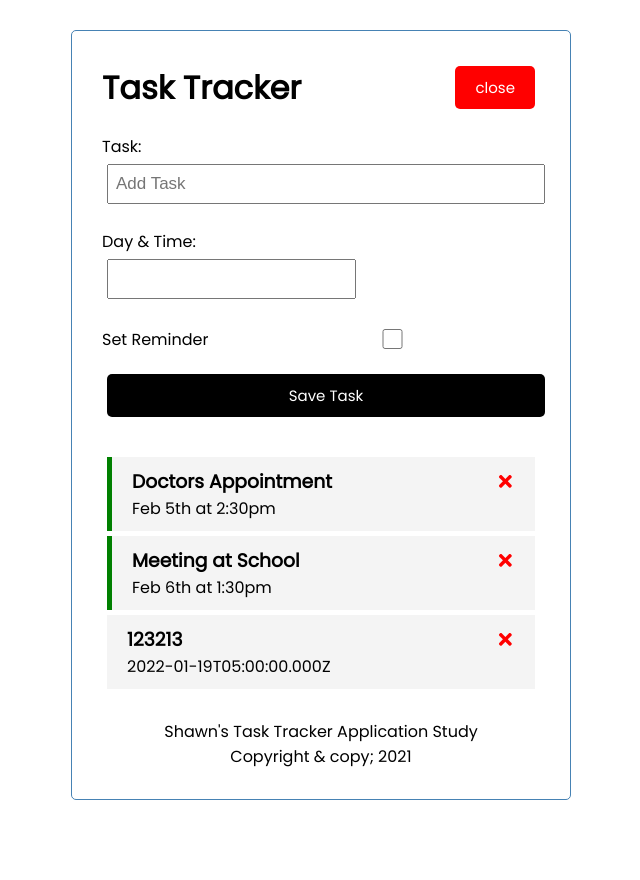
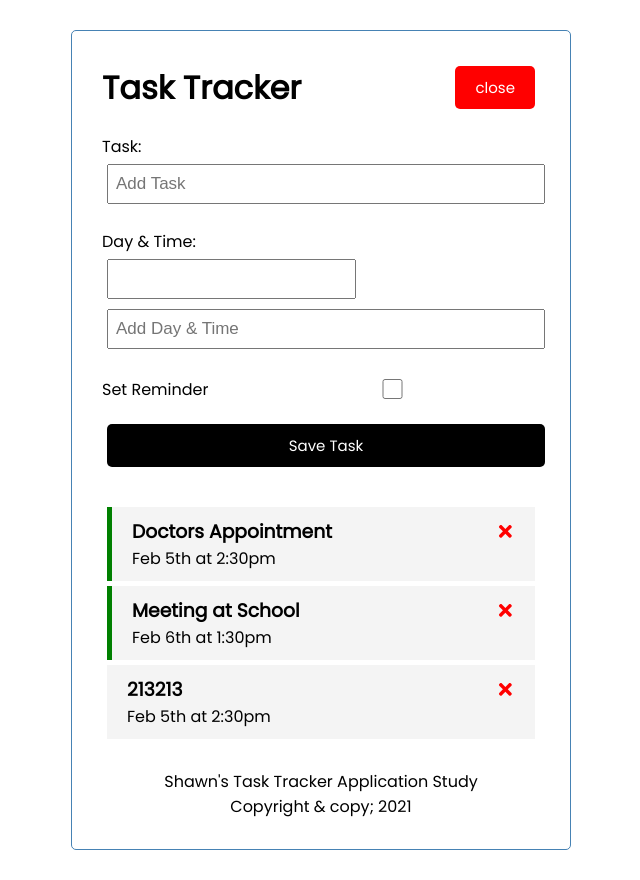
Before and after one commit to schoi0115/react-study-Dec-, a React (Create React App) app: page / in a window 1280 px wide. Both pictures are taken after a click on the button "add". Shown: the whole page, without its empty margins (319-959 px from the left). Before the commit the page ends 830 px from the top, so only its background shows below. Built offline with nearby package versions, Linux system fonts and the light colour scheme; data requests are answered from the project's data file; the HTML template or start-up script is replaced by a standard one.

Commit message:
DatePicker props

```diff
--- a/db.json
+++ b/db.json
@@ -13,8 +13,8 @@
       "reminder": true
     },
     {
-      "text": "123213",
-      "day": "2022-01-19T05:00:00.000Z",
+      "text": "213213",
+      "day": "Feb 5th at 2:30pm",
       "reminder": false,
       "id": 3
     }
--- a/src/components/AddTask.js
+++ b/src/components/AddTask.js
@@ -7,7 +7,7 @@ const AddTask = ({ onAdd }) => {
     const [day, setDay] = useState('')
     const [reminder, setReminder] = useState(false)
 
-    const [startDate, setStartDate] = useState(new Date());
+    const [startDate, setStartDate] = useState(null);
 
     const onSubmit = (e) => {
         e.preventDefault()
@@ -33,13 +33,25 @@ const AddTask = ({ onAdd }) => {
             </div>
             <div className='form-control'>
                 <label>Day & Time: </label>
-                <DatePicker selected={startDate} onChange={(date) => setStartDate(date)} value={day}/>
-                {/* <input
+                <DatePicker
+                    selected={startDate}
+                    onChange={(date) => setStartDate(date)}
+                    value={day}
+                    dateFormat='MM/dd/yyyy'
+                    isClearable
+                    showYearDropdown
+                    scrollableYearDropdown
+                    scrollableMonthYearDropdown
+
+                />
+                <input
                     type='text'
+                    id='DatePicker'
                     placeholder='Add Day & Time'
                     value={day}
                     onChange={(e) => setDay(e.target.value)}
-                /> */}
+
+                />
             </div>
             <div className='form-control form-control-check'>
                 <label>Set Reminder </label>
```
